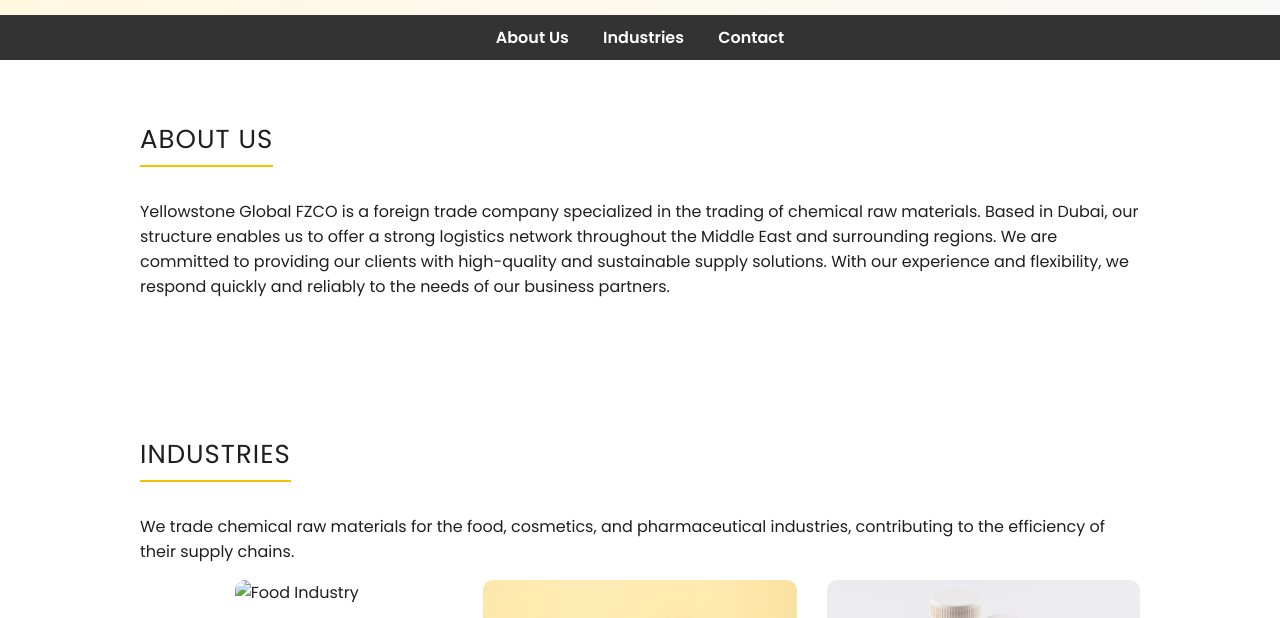
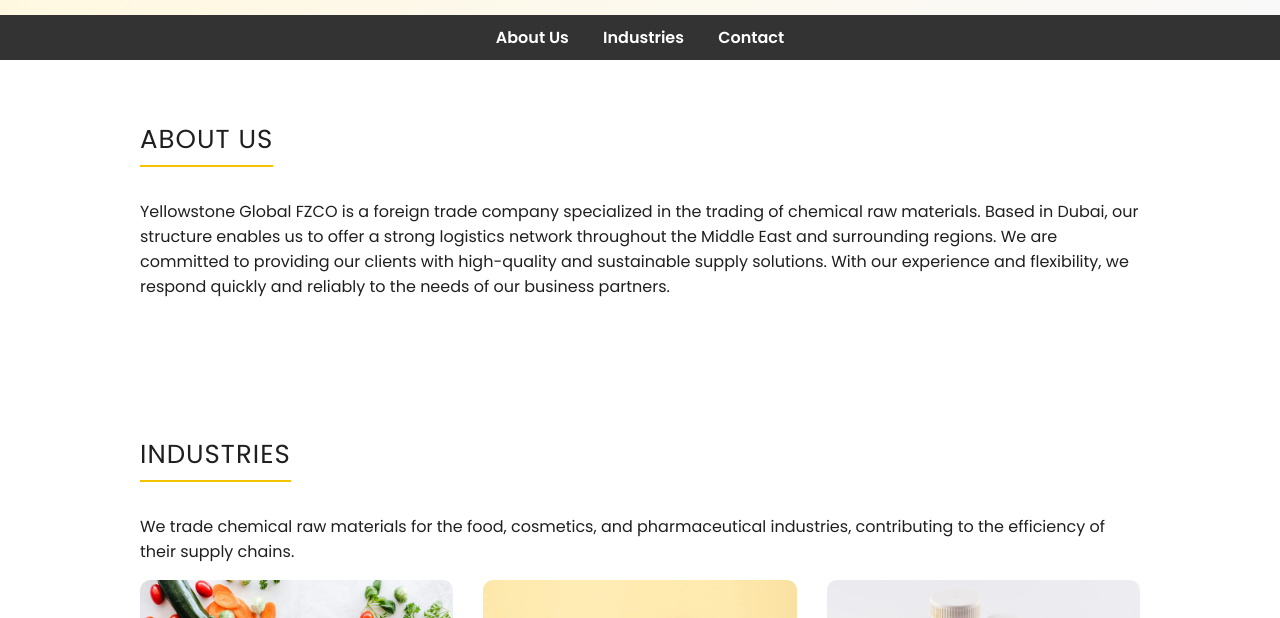
Before and after one commit to infotech-yk/ystn.ae, a plain HTML site: page index.html in a window 1280 px wide. Shown: the part 152-770 px from the top of the page. Drawn offline with Linux system fonts and the light colour scheme.

Commit message:
Update index.html

```diff
--- a/index.html
+++ b/index.html
@@ -166,7 +166,7 @@
 
 <div style="display: flex; flex-wrap: wrap; justify-content: space-between; gap: 30px;">
   <div style="flex: 0 0 calc(33.333% - 20px); text-align: center; box-sizing: border-box;">
-    <img src="pexels-ella-olsson-572949-1640777 (1)" alt="Food Industry" style="width: 100%; border-radius: 10px; cursor: pointer;" onclick="location.href='food-en.html';">
+    <img src="pexels-ella-olsson-572949-1640777 (1).png" alt="Food Industry" style="width: 100%; border-radius: 10px; cursor: pointer;" onclick="location.href='food-en.html';">
     <p>Food</p>
   </div>
   <div style="flex: 0 0 calc(33.333% - 20px); text-align: center; box-sizing: border-box;">
```
